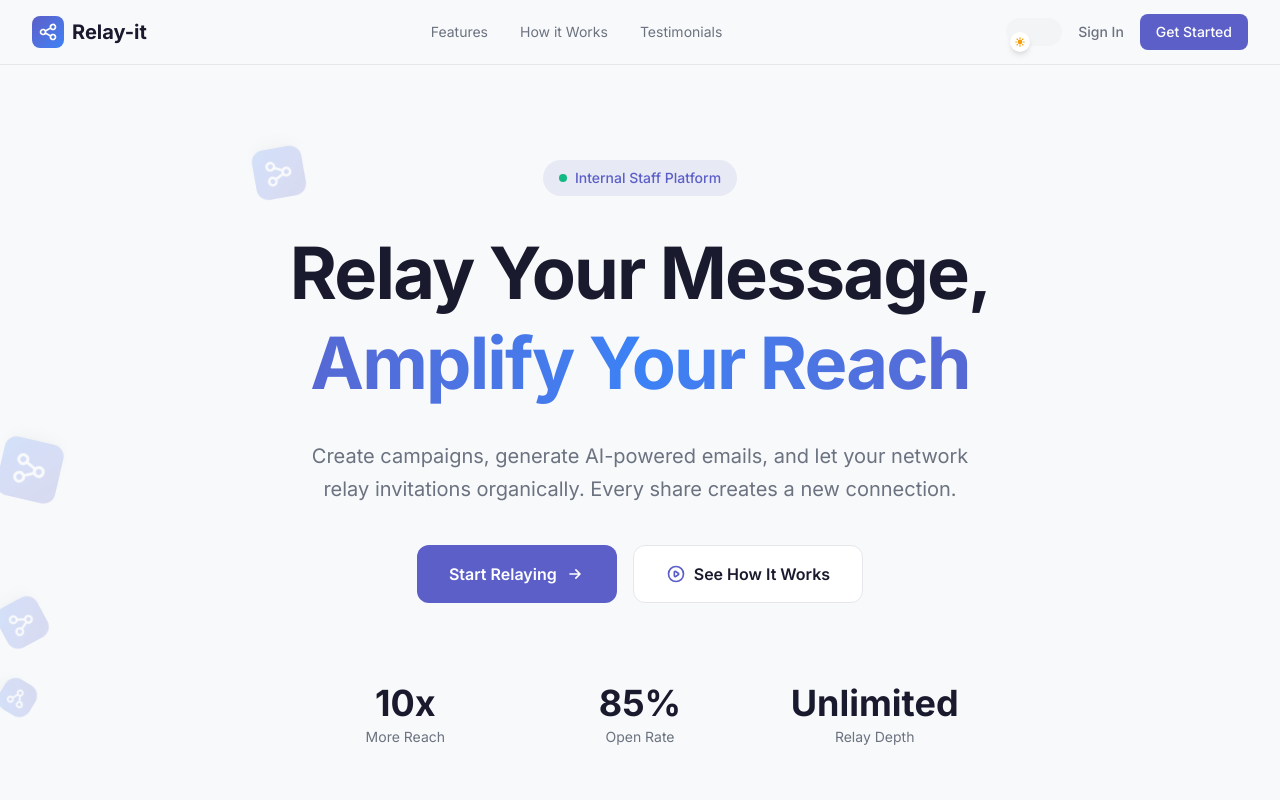
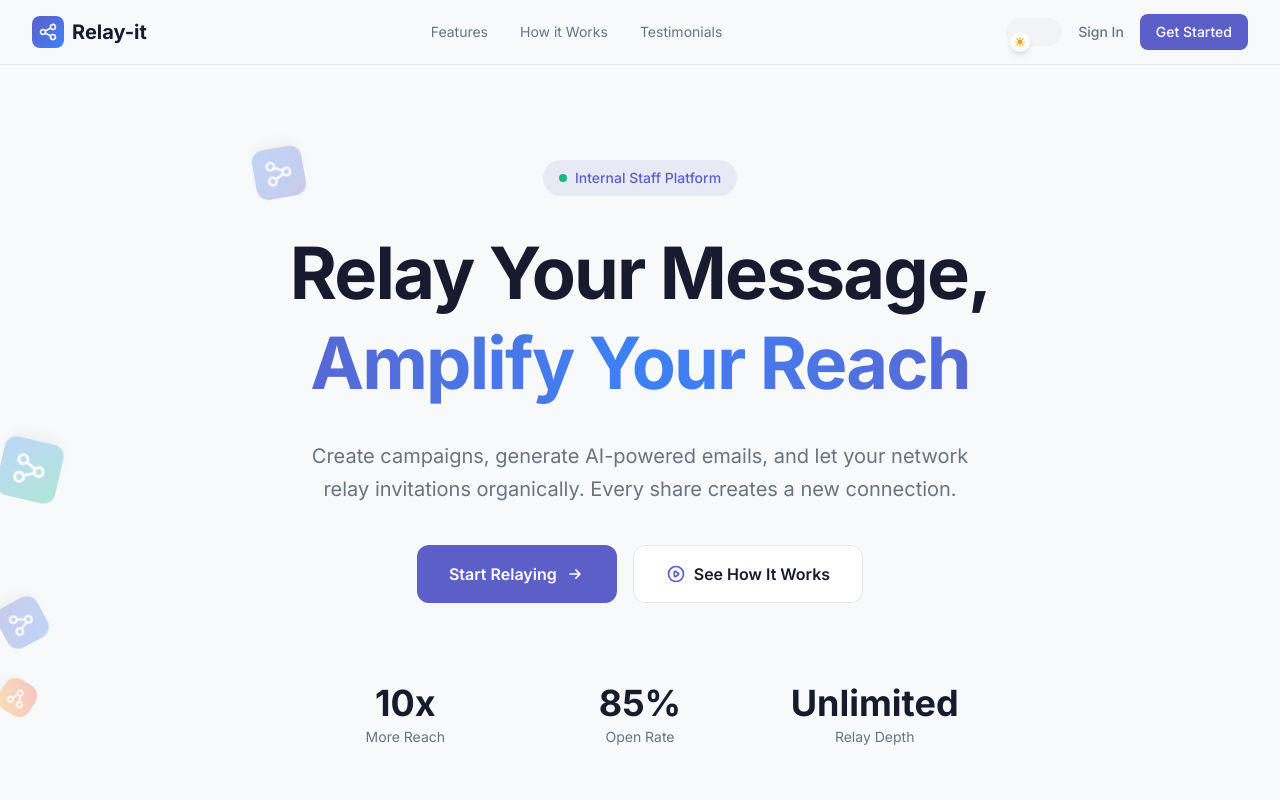
Before and after one commit to Carvenjizaks/Relay-it-app, a Next.js app: page / in a window 1280 px wide. Shown: the top 800 px of the page. Built offline with nearby package versions, Linux system fonts and the light colour scheme; no server answers.

Commit message:
feat: update floating logos with color palette and increased opacity
Match floating logos to page color palette and improve visibility.

Co-authored-by: Carven_PrivateAccount <172393759+Carvenjizaks@users.noreply.github.com>

```diff
--- a/components/landing-page-client.tsx
+++ b/components/landing-page-client.tsx
@@ -4,17 +4,31 @@ import Link from "next/link"
 import { ThemeToggle } from "./theme-toggle"
 
 // Animated floating logo component
-function FloatingLogo({ delay = 0, duration = 20, top = "20%", size = 60 }: { delay?: number; duration?: number; top?: string; size?: number }) {
+function FloatingLogo({
+  delay = 0,
+  duration = 20,
+  top = "20%",
+  size = 60,
+  colorFrom = "from-primary",
+  colorTo = "to-info"
+}: {
+  delay?: number
+  duration?: number
+  top?: string
+  size?: number
+  colorFrom?: string
+  colorTo?: string
+}) {
   return (
     <div
-      className="absolute pointer-events-none z-0 opacity-20"
+      className="absolute pointer-events-none z-0 opacity-30"
       style={{
         top,
         animation: `floatAcross ${duration}s linear ${delay}s infinite, rotate ${duration / 2}s linear infinite`,
       }}
     >
       <div
-        className="bg-gradient-to-br from-primary to-info rounded-xl flex items-center justify-center shadow-lg"
+        className={`bg-gradient-to-br ${colorFrom} ${colorTo} rounded-xl flex items-center justify-center shadow-lg`}
         style={{ width: size, height: size }}
       >
         <svg className="text-white" style={{ width: size * 0.6, height: size * 0.6 }} fill="none" stroke="currentColor" viewBox="0 0 24 24">
@@ -59,12 +73,12 @@ export function LandingPageClient() {
         }
       `}</style>
 
-      {/* Floating Logos */}
-      <FloatingLogo delay={0} duration={25} top="15%" size={50} />
-      <FloatingLogo delay={5} duration={30} top="35%" size={40} />
-      <FloatingLogo delay={10} duration={22} top="55%" size={60} />
-      <FloatingLogo delay={15} duration={28} top="75%" size={45} />
-      <FloatingLogo delay={8} duration={35} top="85%" size={35} />
+      {/* Floating Logos - Using page colors */}
+      <FloatingLogo delay={0} duration={25} top="15%" size={50} colorFrom="from-primary" colorTo="to-info" />
+      <FloatingLogo delay={5} duration={30} top="35%" size={40} colorFrom="from-warning" colorTo="to-destructive" />
+      <FloatingLogo delay={10} duration={22} top="55%" size={60} colorFrom="from-success" colorTo="to-info" />
+      <FloatingLogo delay={15} duration={28} top="75%" size={45} colorFrom="from-info" colorTo="to-primary" />
+      <FloatingLogo delay={8} duration={35} top="85%" size={35} colorFrom="from-destructive" colorTo="to-warning" />
 
       {/* Navigation */}
       <nav className="fixed top-0 left-0 right-0 z-50 bg-background/80 backdrop-blur-lg border-b border-border">
```
